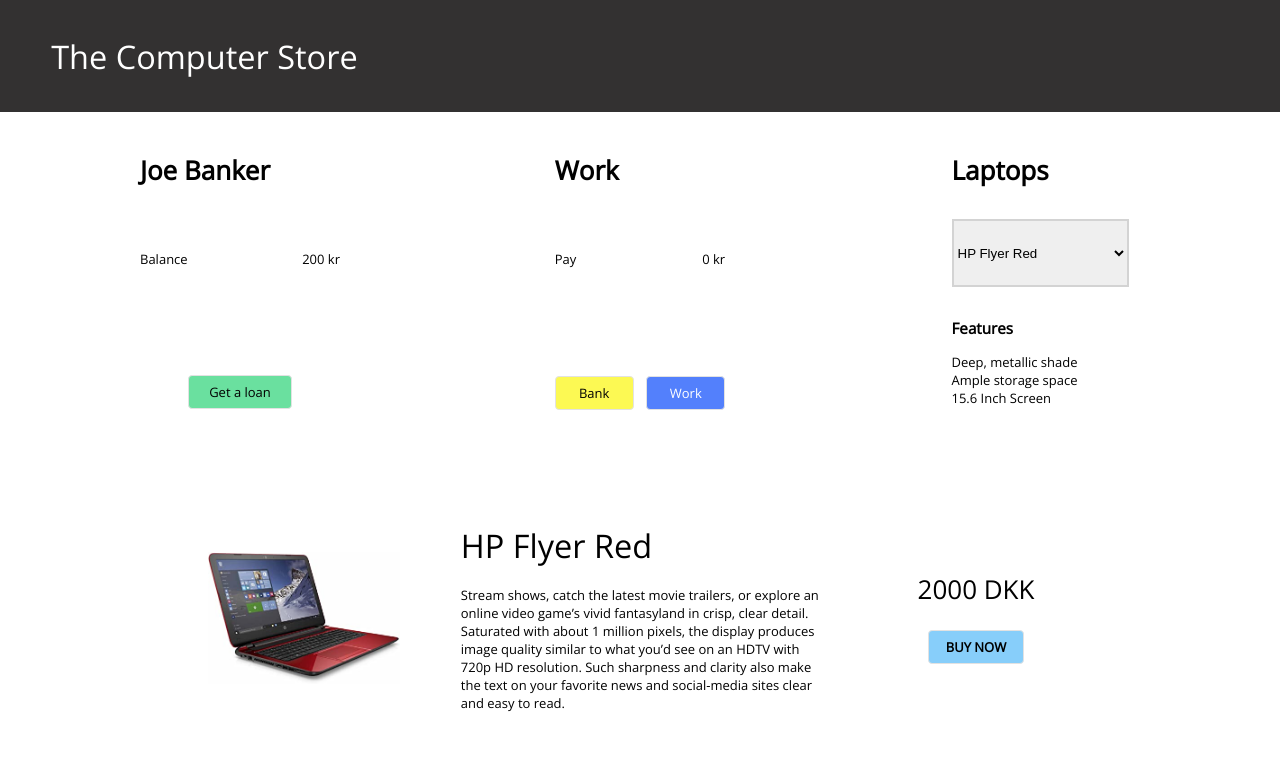
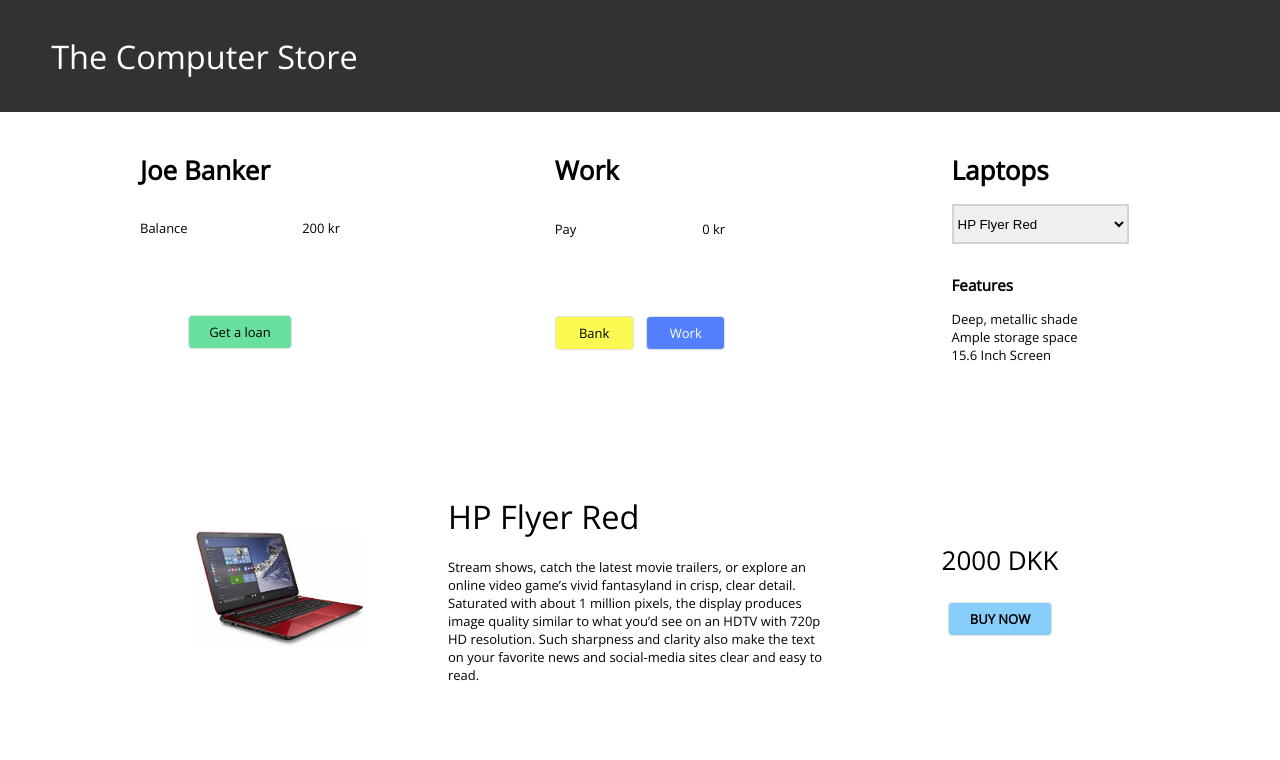
Before and after one commit to tavinogradova92/computer-store, a plain HTML site: page index.html in a window 1280 px wide. Drawn offline with nearby package versions, Linux system fonts and the light colour scheme.

Commit message:
Page layout adjusted so that it doesn't jump when changing computer info

```diff
--- a/index.css
+++ b/index.css
@@ -28,7 +28,7 @@
     margin: 5vh;
     display: grid;
     grid-template-columns: 1fr 1fr 1fr;
-    grid-template-rows: 1fr 1fr;
+    grid-template-rows: 1fr 2fr;
 }
 
 .bank-account {
@@ -157,8 +157,8 @@
 
 select[name="computer"] {
     border: 2px solid #d3d3d3;
-    margin-top: -4vh;
     margin-bottom: 2vh;
+    height: 5vh;
 }
 
 .laptop_features {
@@ -177,17 +177,20 @@
     grid-column: 1 / 4;
     display: grid;
     grid-template-columns: 1fr 2fr 1fr;
-    max-width: 70vw;
-    min-height: 20vh;
-    margin-top: 3vh;
     place-self: center;
     justify-items: center;
     align-items: center;
     border-radius: 20px;
+    margin: 2% 10% 0 10%;
+}
+
+.photo-container {
+    display: grid;
+    justify-items: center;
 }
 
 img {
-    max-width: 15vw;
+    max-width: 70%;
 }
 
 #description-title {
@@ -219,7 +222,7 @@
     justify-content: center;
     align-items: center;
     height: 4vh;
-    width: 80%;
+    width: 8vw;
     background-color: #87CEFA;
     border: 1px #e2e2e2 solid;
     border-radius: 4px;
--- a/index.html
+++ b/index.html
@@ -76,7 +76,9 @@
     </div>
 
     <div class="laptop-description">
-        <img id="computer-photo" src="images/computerHP.jpg" alt="laptop image"/>
+        <div class="photo-container">
+            <img id="computer-photo" src="images/computerHP.jpg" alt="laptop image"/>
+        </div>
         <div class="laptop-description_main">
             <p id="description-title">HP</p>
             <div id="laptop-description">This laptop will turn on! It is perfect for the first time user who likes to have a computer around.</div>
```
